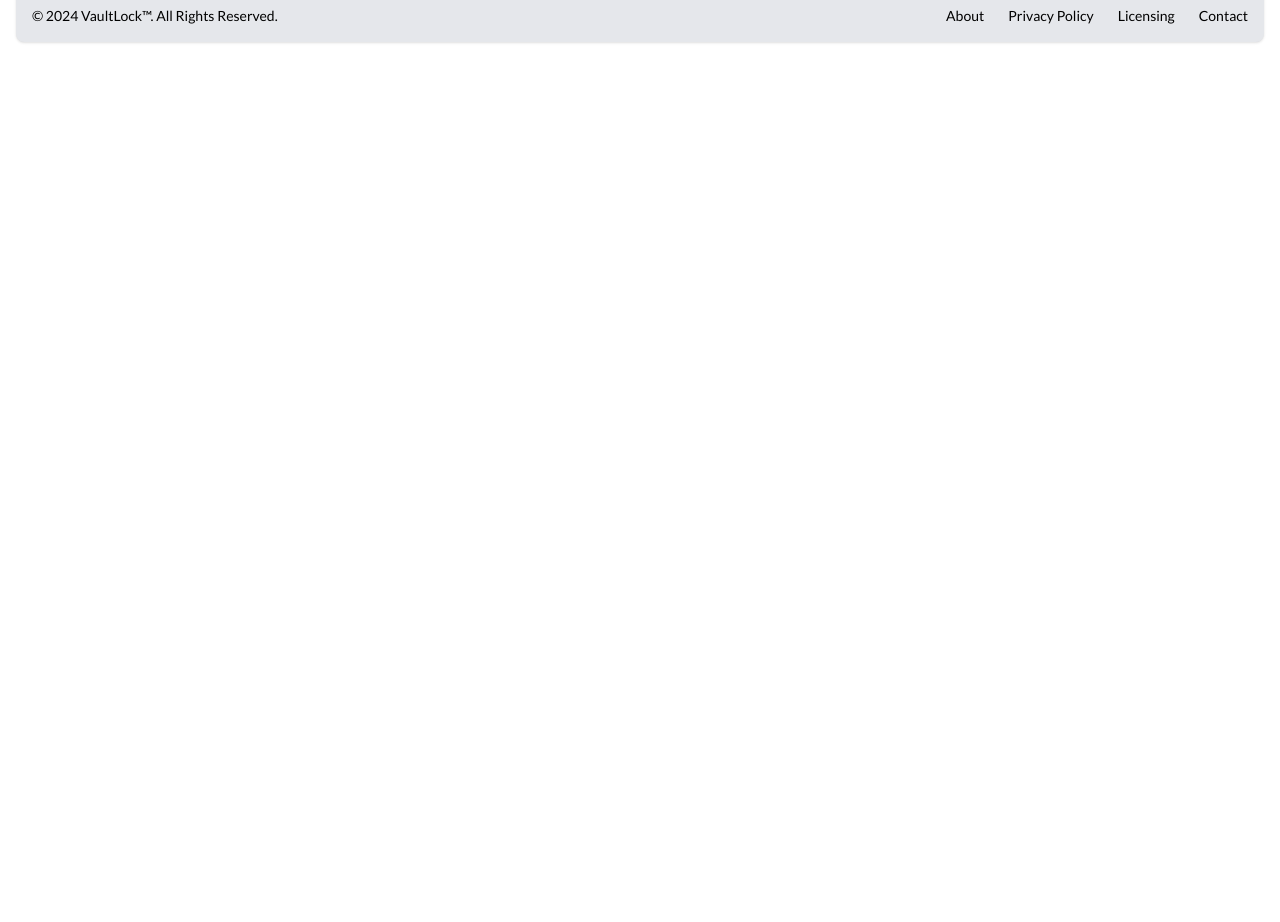
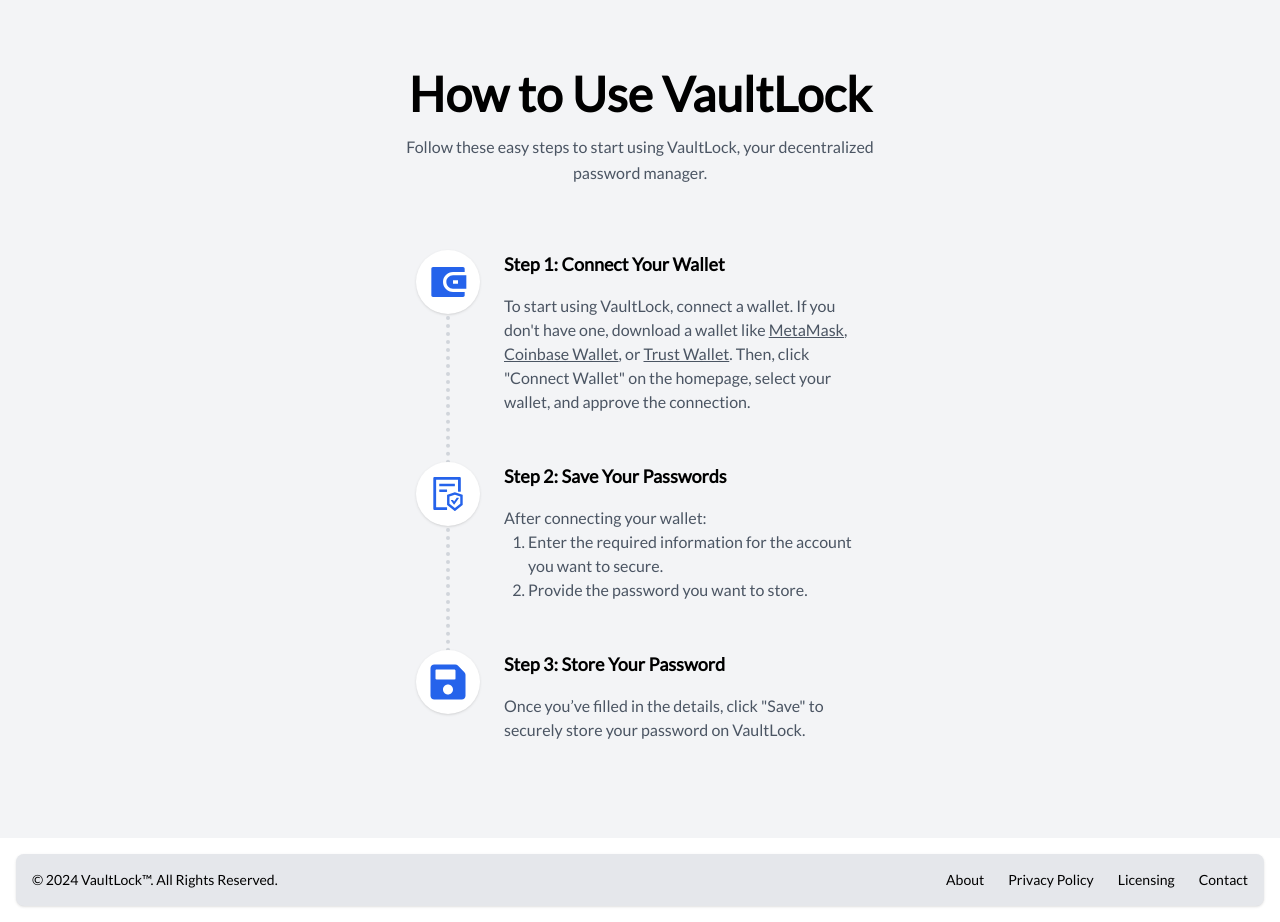
Before and after one commit to Sandile88/decentralized-password-manager, a Next.js app in the folder client/: page / in a window 1280 px wide. Shown: the part 1660-2582 px from the top of the page. Before the commit the page ends 1718 px from the top, so only its background shows below. Built offline with nearby package versions, Linux system fonts and the light colour scheme.

Commit message:
added HowTo page and respective ids

```diff
--- a/client/app/page.tsx
+++ b/client/app/page.tsx
@@ -2,17 +2,15 @@ import React from "react";
 import Hero from "../components/Hero";
 import Footer from "../components/Footer";
 import Services from "../components/Services";
+import HowTo from "../components/HowTo";
 
 const LandingPage = () => {
   return (
     <>
-    <section id="hero" >
-      <Hero/>
-    </section>
+    <Hero/>
     <Services/>
-    <section>
+    <HowTo/>
       <Footer/>
-    </section>
     </>
   );
 };
--- a/client/components/Footer.tsx
+++ b/client/components/Footer.tsx
@@ -3,6 +3,7 @@ import React from "react";
 
 const Footer = () => {
     return (
+        <section>
     <footer className="bg-gray-200 rounded-lg shadow m-4">
         <div className="w-full mx-auto max-w-screen-xl p-4 md:flex md:items-center md:justify-between">
         <span className="text-sm text-black sm:text-center">© 2024 <a href="https://flowbite.com/" className="hover:underline">VaultLock™</a>. All Rights Reserved.
@@ -23,6 +24,7 @@ const Footer = () => {
         </ul>
         </div>
     </footer>
+    </section>
 
     )
 }
--- a/client/components/Hero.tsx
+++ b/client/components/Hero.tsx
@@ -10,14 +10,14 @@ import { BiHash } from "react-icons/bi";
 
 const Hero = () => {
     return (
-        <div id="hero" className="mt-40 flex items-center justify-center" >
+        <section id="hero" className="mt-40 flex items-center justify-center" >
             <div  className="text-center">
             <h1 className="mb-4 text-4xl font-extrabold leading-none tracking-tight text-black md:text-5xl lg:text-6xl">Welcome to VaultLock</h1>
                 <p className="mb-6 text-lg font-normal text-gray-500 lg:text-xl sm:px-16 xl:px-48 dark:text-gray-400">Your secure and reliable decentralized password manager.</p>
                 <Image src={shield} alt="" className="inline-flex items-center justify-center px-5 py-3"/>
                     <div className="flex gap-8 mt-8">
 
-                    <a href="#" className="block max-w-sm p-6 rounded-xl shadow bg-gray-100 bg-gray-200">
+                    <a href="#" className="block max-w-sm p-6 rounded-xl shadow bg-gray-200">
 
                     <h5 className="mb-2 text-2xl font-bold tracking-tight text-black">
                     <RiShieldKeyholeFill className="mx-auto mb-2 text-3xl text-blue-600"/>
@@ -25,7 +25,7 @@ const Hero = () => {
                     <p className="font-normal text-gray-700 dark:text-gray-400">Utilize advanced encryption to safeguard your passwords, ensuring that only you have access to the stored data.</p>
                     </a>
 
-                    <a href="#" className="block max-w-sm p-6 rounded-xl shadow bg-gray-100 bg-gray-200">
+                    <a href="#" className="block max-w-sm p-6 rounded-xl shadow bg-gray-200">
 
                     <h5 className="mb-2 text-2xl font-bold tracking-tight text-gray-900">
                     <FaDatabase className="mx-auto mb-2 text-3xl text-blue-600"/>
@@ -34,7 +34,7 @@ const Hero = () => {
                     <p className="font-normal text-gray-700 dark:text-gray-400">Efficiently manage your passwords and resources with secure on-chain storage, protected by decentralized technology.</p>
                     </a>
 
-                    <a href="#" className="block max-w-sm p-6 rounded-xl shadow bg-gray-100 bg-gray-200">
+                    <a href="#" className="block max-w-sm p-6 rounded-xl shadow bg-gray-200">
 
                     <h5 className="mb-2 text-2xl font-bold tracking-tight text-gray-900">
                     <BiHash className="mx-auto mb-2 text-3xl text-blue-600"/>
@@ -55,7 +55,7 @@ const Hero = () => {
 
             </div>
 
-        </div>
+        </section>
     );
 };
 
--- /dev/null
+++ b/client/components/HowTo.tsx
@@ -0,0 +1,66 @@
+"use client";
+import React from 'react';
+import { RiWallet3Fill } from "react-icons/ri";
+import { AiOutlineFileProtect } from "react-icons/ai";
+import { FaSave } from "react-icons/fa";
+import Link from 'next/link';
+
+const HowTo = () => {
+    return (
+        <section id="how-to" className="py-10 bg-gray-100 sm:py-16 lg:py-24">
+            <div className="px-4 mx-auto max-w-7xl sm:px-6 lg:px-8">
+                <div className="max-w-2xl mx-auto text-center">
+                    <h2 className="text-3xl font-bold leading-tight text-black sm:text-4xl lg:text-5xl">How to Use VaultLock</h2>
+                    <p className="max-w-lg mx-auto mt-4 text-base leading-relaxed text-gray-600">Follow these easy steps to start using VaultLock, your decentralized password manager.</p>
+                </div>
+                <ul className="max-w-md mx-auto mt-16 space-y-12">
+                    <li className="relative flex items-start">
+                        <div className="-ml-0.5 absolute mt-0.5 top-14 left-8 w-px border-l-4 border-dotted border-gray-300 h-full" aria-hidden="true"></div>
+
+                        <div className="relative flex items-center justify-center flex-shrink-0 w-16 h-16 bg-white rounded-full shadow">
+                            <RiWallet3Fill className="w-10 h-10 text-blue-600" />
+                        </div>
+                        <div className="ml-6">
+                            <h3 className="text-lg font-semibold text-black">Step 1: Connect Your Wallet</h3>
+                            <p className="mt-4 text-base text-gray-600">
+                                {`To start using VaultLock, connect a wallet. If you don't have one, download a wallet like `}<Link href="https://metamask.io" className="hover:text-blue-600 underline">{`MetaMask`}</Link>, <Link href="https://www.coinbase.com/wallet/downloads" className="hover:text-blue-600 underline">{`Coinbase Wallet`}</Link>, or <Link href="https://trustwallet.com/download" className="hover:text-blue-600 underline">{`Trust Wallet`}</Link>.{` Then, click "Connect Wallet" on the homepage, select your wallet, and approve the connection.`}
+                            </p>
+                        </div>
+                    </li>
+
+                    <li className="relative flex items-start">
+                        <div className="-ml-0.5 absolute mt-0.5 top-14 left-8 w-px border-l-4 border-dotted border-gray-300 h-full" aria-hidden="true"></div>
+
+                        <div className="relative flex items-center justify-center flex-shrink-0 w-16 h-16 bg-white rounded-full shadow">
+                            <AiOutlineFileProtect className="w-10 h-10 text-blue-600" />
+                        </div>
+                        <div className="ml-6">
+                            <h3 className="text-lg font-semibold text-black">Step 2: Save Your Passwords</h3>
+                            <p className="mt-4 text-base text-gray-600">
+                                After connecting your wallet:
+                            </p>
+                            <ol className="list-decimal pl-6 text-base text-gray-600">
+                                <li>Enter the required information for the account you want to secure.</li>
+                                <li>Provide the password you want to store.</li>
+                            </ol>
+                        </div>
+                    </li>
+
+                    <li className="relative flex items-start">
+                        <div className="relative flex items-center justify-center flex-shrink-0 w-16 h-16 bg-white rounded-full shadow">
+                            <FaSave className="w-10 h-10 text-blue-600" />
+                        </div>
+                        <div className="ml-6">
+                            <h3 className="text-lg font-semibold text-black">Step 3: Store Your Password</h3>
+                            <p className="mt-4 text-base text-gray-600">
+                                {`Once you’ve filled in the details, click "Save" to securely store your password on VaultLock.`}
+                            </p>
+                        </div>
+                    </li>
+                </ul>
+            </div>
+        </section>
+    )
+}
+
+export default HowTo;
--- a/client/components/Modal.tsx
+++ b/client/components/Modal.tsx
@@ -21,7 +21,7 @@ const Modal: React.FC<ModalProps> = ({isOpen, onClose}) => {
                         <button type="button" className="end-2.5 bg-transparent rounded-lg text-sm w-8 h-8 ms-auto inline-flex justify-center items-center"
                                 onClick={onClose}
                         >
-                            <svg className="w-2 h-3 text-blue-600 hover:text-black" aria-hidden="true" xmlns="http://www.w3.org/2000/svg" fill="none" viewBox="0 0 14 14">
+                            <svg className="w-2 h-3 text-blue-600 hover:text-gray-600" aria-hidden="true" xmlns="http://www.w3.org/2000/svg" fill="none" viewBox="0 0 14 14">
                                 <path stroke="currentColor" strokeLinecap="round" strokeLinejoin="round" strokeWidth="2" d="m1 1 6 6m0 0 6 6M7 7l6-6M7 7l-6 6"/>
                             </svg>
                             <span className="sr-only">Close modal</span>
@@ -30,15 +30,15 @@ const Modal: React.FC<ModalProps> = ({isOpen, onClose}) => {
                     <div className="p-4 md:p-5">
                         <form className="space-y-4" action="#">
                         <div>
-                                <label htmlFor="email" className="block mb-2 text-sm font-medium text-black">Website Name/URL</label>
+                                <label htmlFor="email" className="block mb-2 text-sm font-medium text-gray-600">Website Name/URL</label>
                                 <input type="email" name="email" id="email" className="bg-gray-200 border border-gray-300 text-white text-sm rounded-full focus:ring-blue-500 focus:border-blue-500 block w-full p-2.5   dark:placeholder-blue-400 " placeholder="name@company.com" required />
                             </div>
                             <div>
-                                <label htmlFor="email" className="block mb-2 text-sm font-medium text-black">Username</label>
+                                <label htmlFor="email" className="block mb-2 text-sm font-medium text-gray-600">Username</label>
                                 <input type="email" name="email" id="email" className="bg-gray-200 border border-gray-300 text-white text-sm rounded-full focus:ring-blue-500 focus:border-blue-500 block w-full p-2.5  dark:placeholder-blue-400 " placeholder="pluto67#!" required />
                             </div>
                             <div>
-                                <label htmlFor="password" className="block mb-2 text-sm font-medium text-black">Password</label>
+                                <label htmlFor="password" className="block mb-2 text-sm font-medium text-gray-600">Password</label>
                                 <input type="password" name="password" id="password" placeholder="••••••••" className="bg-gray-200 border border-gray-300 text-white text-sm rounded-full focus:ring-blue-500 focus:border-blue-500 block w-full p-2.5   dark:placeholder-blue-400" required />
                             </div>
                             <div className="flex justify-between">
--- a/client/components/Services.tsx
+++ b/client/components/Services.tsx
@@ -8,7 +8,7 @@ import { AiOutlineSetting } from "react-icons/ai";
 
 const Services = () => {
     return (
-        <section className="py-10 bg-gray-50 sm:py-16 lg:py-24">
+        <section id="services" className="py-10 bg-gray-50 sm:py-16 lg:py-24">
     <div className="px-4 mx-auto max-w-7xl sm:px-6 lg:px-8">
         <div className="text-center">
             <h2 className="text-3xl font-bold leading-tight text-black sm:text-4xl lg:text-5xl">Our Services</h2>
```
